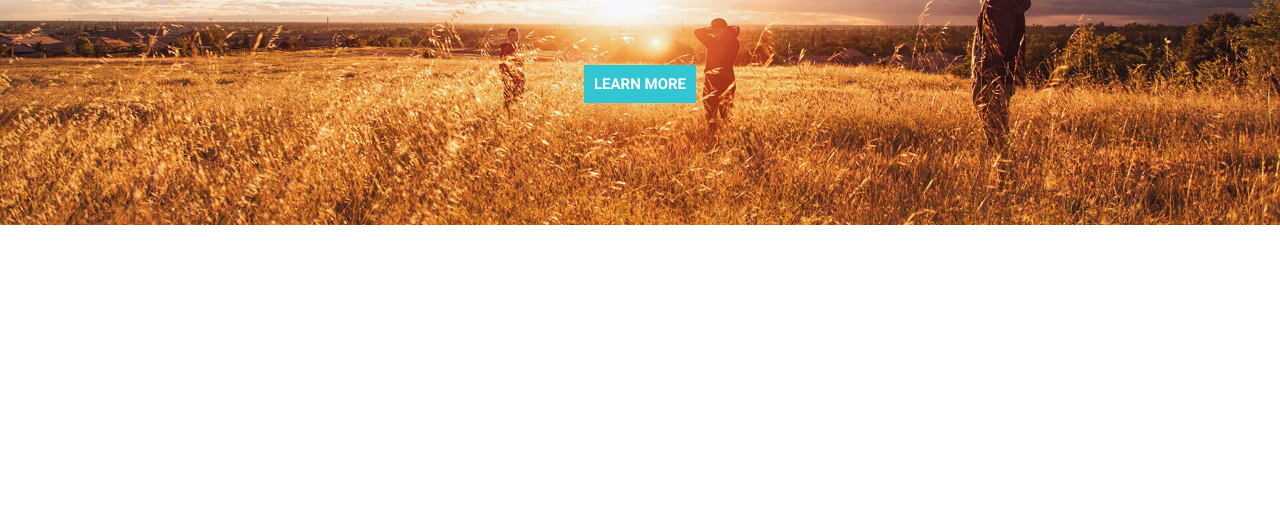
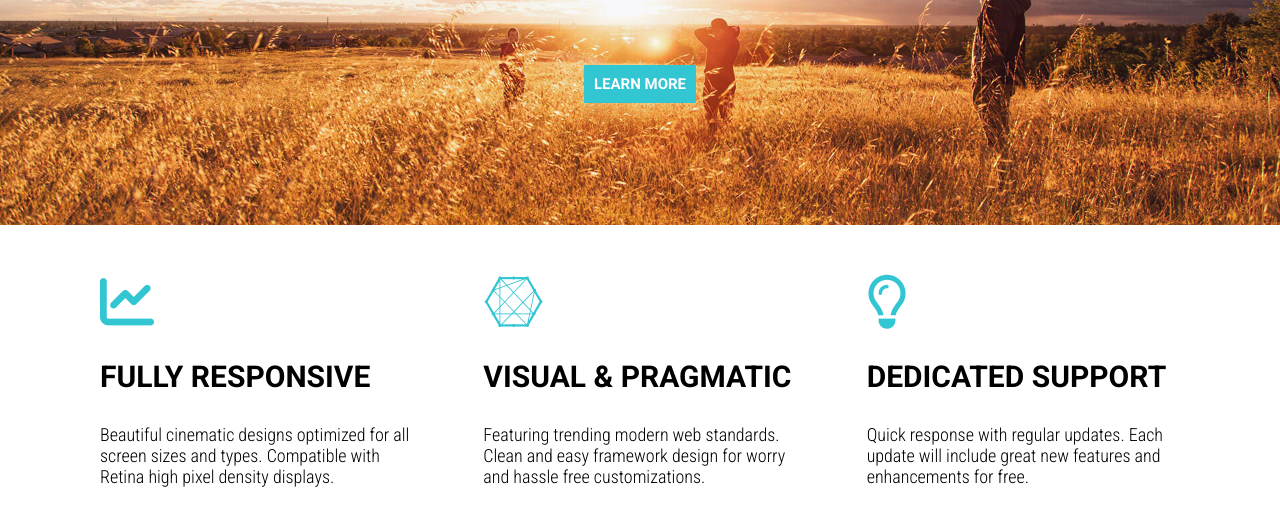
Before and after one commit to Robie-Robz/Jango-v2, a website: page index.html in a window 1280 px wide. Shown: the part 456-982 px from the top of the page. Before the commit the page ends 800 px from the top, so only its background shows below. Drawn offline with Linux system fonts and the light colour scheme.

Commit message:
Features section added

```diff
--- a/index.html
+++ b/index.html
@@ -5,6 +5,7 @@
     <meta name="viewport" content="width=device-width, initial-scale=1">
     <link href="https://fonts.googleapis.com/css?family=Roboto+Condensed:300|Roboto:400,700&display=swap" rel="stylesheet">
     <link rel="stylesheet" href="css/style.css">
+    <script src="https://kit.fontawesome.com/299242fdec.js" crossorigin="anonymous"></script>
     <title>Jango V2</title>
 </head>
 <body>
@@ -27,6 +28,26 @@
            <h1 class="hero__heading primary-heading">take the web by storm with jango</h1>
            <button class="hero__button button">Learn more</button>
        </section>
+       <section class="features">
+           <div class="features__item">
+              <i class="fas fa-3x fa-chart-line features__icon"></i>
+              <h2 class="features__heading secondary-heading">Fully responsive</h2>
+               <p class="features__desc">Beautiful cinematic designs optimized for all screen sizes and types. Compatible with Retina high pixel density displays.</p>
+           </div>
+
+           <div class="features__item">
+              <i class="fab fa-3x fa-connectdevelop features__icon"></i>
+              <h2 class="features__heading secondary-heading">Visual & Pragmatic</h2>
+               <p class="features__desc">Featuring trending modern web standards. Clean and easy framework design for worry and hassle free customizations.</p>
+           </div>
+
+           <div class="features__item">
+              <i class="far fa-3x fa-lightbulb features__icon"></i>
+              <h2 class="features__heading secondary-heading">Dedicated support</h2>
+               <p class="features__desc">Quick response with regular updates. Each update will include great new features and enhancements for free.</p>
+           </div>
+
+       </section>
    </main>
 
 </body>
--- a/sass/base/_typography.scss
+++ b/sass/base/_typography.scss
@@ -13,5 +13,12 @@ body{
     font-size: 4.8rem;
     font-family: 'Roboto', sans-serif;
     font-weight: 700;
+    text-transform: uppercase;
 
 }
+.secondary-heading{
+    font-size: 3rem;
+    font-family: 'Roboto', sans-serif;
+    font-weight: 700;
+    text-transform: uppercase;
+}
--- a/sass/main.scss
+++ b/sass/main.scss
@@ -6,6 +6,7 @@
 
 @import "components/button.scss";
 
+
 @import "layout/container.scss";
 @import "layout/header.scss";
 
--- a/sass/pages/_home.scss
+++ b/sass/pages/_home.scss
@@ -1,12 +1,12 @@
 .hero{
     height: 76vh;
-    background-image: url('../../img/hero-1.jpg');
+    background-image: url('../img/hero-1.jpg');
     background-size: cover;
     position: relative;
 
 
     &__heading{
-        text-transform: uppercase;
+
         width: 40%;
         text-align:center;
         color: $color-text-white;
@@ -25,3 +25,24 @@
         transform:translateX(-50%);
     }
 }
+
+.features{
+    padding: 5rem 10rem;
+    display: grid;
+    grid-template-columns: repeat(3, 1fr);
+    grid-gap: 7rem;
+
+    &__item{
+
+    }
+    &__icon{
+        color: $color-primary;
+        margin-bottom: 3rem;
+    }
+    &__heading{
+        margin-bottom: 3rem;
+    }
+    &__desc{
+
+    }
+}
```
Also changed, not shown: css/style.css.
